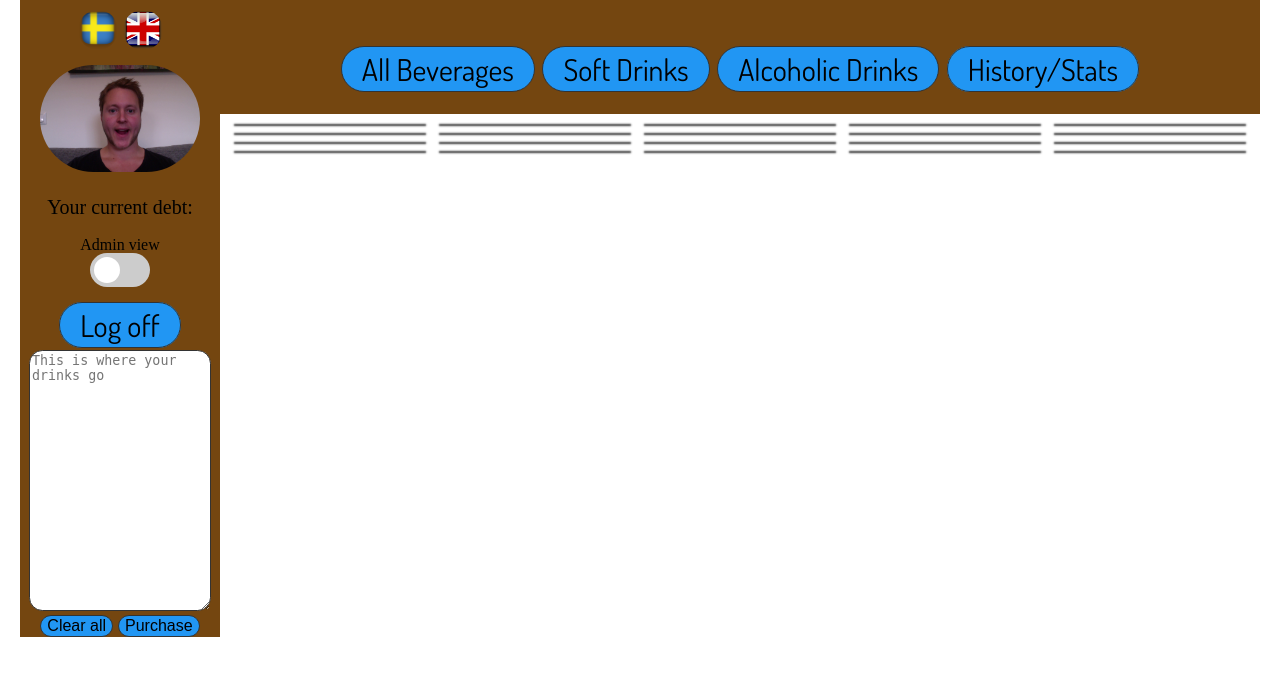
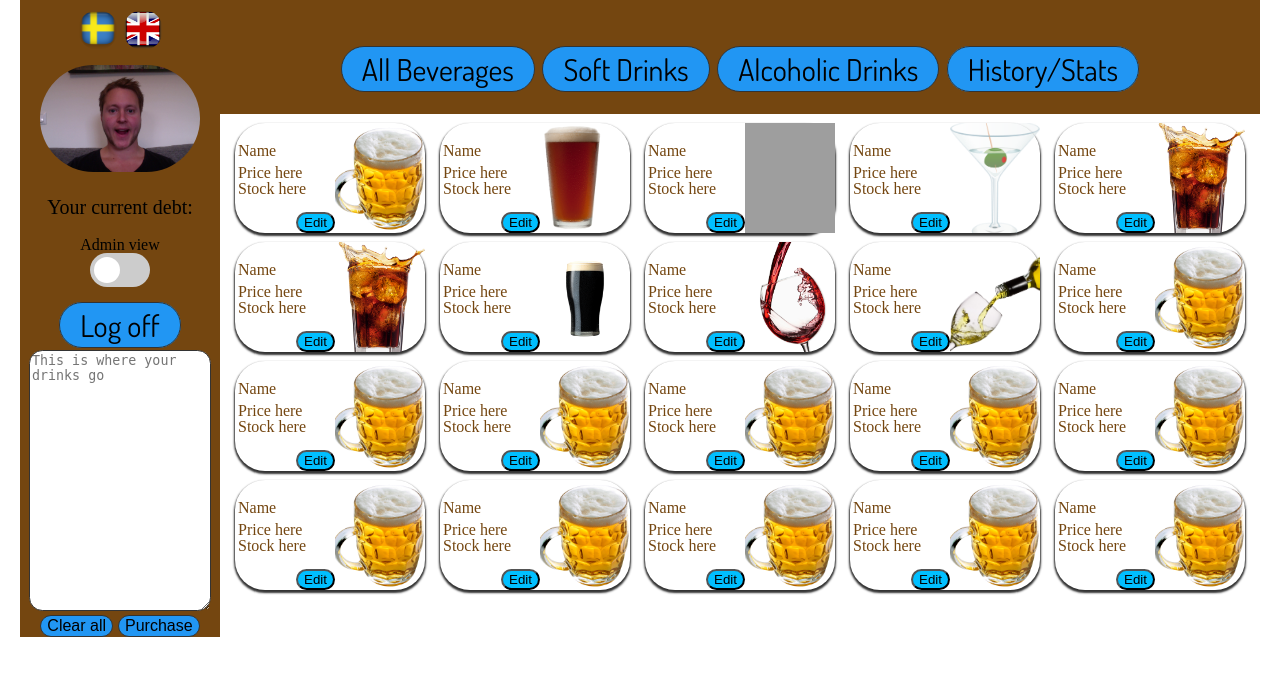
Before and after one commit to LaChapeliere/ipup, a PHP site: page /html/admin_index.html in a window 1280 px wide. Shown: the top 676 px of the page. Run offline with PHP 8.4, Linux system fonts and the light colour scheme; some libraries are stand-ins or nearby versions; grey boxes are pictures that could not be loaded.

Commit message:
Updated admin view and other finishing touches to certain parts

```diff
--- a/css/style.css
+++ b/css/style.css
@@ -244,6 +244,7 @@ input:checked + .slider:before {
     width: 100px;
     height: 110px;
     float: left;
+    position: relative; /* This is so I can use position absolute in the .editSlot. If written like this, this cemoes the parent div the .editSlot relates to, so when using the position: absolute, it wont place in the corner of the entire page, but the corner of the parent, namely this div :D */
 }
 
 /* All paragraphs of the slotLeft */
@@ -263,7 +264,12 @@ input:checked + .slider:before {
 
 /* The edit button for every slot */
 .editSlot {
-    float: right;
+    position: absolute;
+    right: 0;
+    bottom: 0;
+    background-color: deepskyblue;
+    border-radius: 1em;
+
 }
 
 
--- a/html/admin_index.html
+++ b/html/admin_index.html
@@ -84,38 +84,138 @@
             <table id="beveragesTable">
                <!-- Row one -->
             <tr>
-               <td></td>
-               <td></td>
-               <td></td>
-               <td></td>
-               <td></td>
+   				<td><div class="slotElement"> </div><div class="slotLeft">
+                    <p class="drinkName">Name</p>
+                    <p class="price">Price here</p>
+                    <p class="stock">Stock here</p>
+                    <button class="editSlot">Edit</button>
+                    </div></td>
+   				<td><div class="slotElement"> </div><div class="slotLeft">
+                    <p class="drinkName">Name</p>
+                    <p class="price">Price here</p>
+                    <p class="stock">Stock here</p>
+                    <button class="editSlot">Edit</button>
+                    </div></td>
+   				<td><div class="slotElement"> </div><div class="slotLeft">
+                    <p class="drinkName">Name</p>
+                    <p class="price">Price here</p>
+                    <p class="stock">Stock here</p>
+                    <button class="editSlot">Edit</button>
+                    </div></td>
+   				<td><div class="slotElement"> </div><div class="slotLeft">
+                    <p class="drinkName">Name</p>
+                    <p class="price">Price here</p>
+                    <p class="stock">Stock here</p>
+                    <button class="editSlot">Edit</button>
+                    </div></td>
+   				<td><div class="slotElement"> </div><div class="slotLeft">
+                    <p class="drinkName">Name</p>
+                    <p class="price">Price here</p>
+                    <p class="stock">Stock here</p>
+                    <button class="editSlot">Edit</button>
+                    </div></td>
             </tr>
 
             <!-- Row two -->
             <tr>
-               <td></td>
-               <td></td>
-               <td></td>
-               <td></td>
-               <td></td>
+   				<td><div class="slotElement"> </div><div class="slotLeft">
+                    <p class="drinkName">Name</p>
+                    <p class="price">Price here</p>
+                    <p class="stock">Stock here</p>
+                    <button class="editSlot">Edit</button>
+                    </div></td>
+   				<td><div class="slotElement"> </div><div class="slotLeft">
+                    <p class="drinkName">Name</p>
+                    <p class="price">Price here</p>
+                    <p class="stock">Stock here</p>
+                    <button class="editSlot">Edit</button>
+                    </div></td>
+   				<td><div class="slotElement"> </div><div class="slotLeft">
+                    <p class="drinkName">Name</p>
+                    <p class="price">Price here</p>
+                    <p class="stock">Stock here</p>
+                    <button class="editSlot">Edit</button>
+                    </div></td>
+   				<td><div class="slotElement"> </div><div class="slotLeft">
+                    <p class="drinkName">Name</p>
+                    <p class="price">Price here</p>
+                    <p class="stock">Stock here</p>
+                    <button class="editSlot">Edit</button>
+                    </div></td>
+   				<td><div class="slotElement"> </div><div class="slotLeft">
+                    <p class="drinkName">Name</p>
+                    <p class="price">Price here</p>
+                    <p class="stock">Stock here</p>
+                    <button class="editSlot">Edit</button>
+                    </div></td>
             </tr>
 
             <!-- Row three -->
             <tr>
-               <td></td>
-               <td></td>
-               <td></td>
-               <td></td>
-               <td></td>
+   				<td><div class="slotElement"> </div><div class="slotLeft">
+                    <p class="drinkName">Name</p>
+                    <p class="price">Price here</p>
+                    <p class="stock">Stock here</p>
+                    <button class="editSlot">Edit</button>
+                    </div></td>
+   				<td><div class="slotElement"> </div><div class="slotLeft">
+                    <p class="drinkName">Name</p>
+                    <p class="price">Price here</p>
+                    <p class="stock">Stock here</p>
+                    <button class="editSlot">Edit</button>
+                    </div></td>
+   				<td><div class="slotElement"> </div><div class="slotLeft">
+                    <p class="drinkName">Name</p>
+                    <p class="price">Price here</p>
+                    <p class="stock">Stock here</p>
+                    <button class="editSlot">Edit</button>
+                    </div></td>
+   				<td><div class="slotElement"> </div><div class="slotLeft">
+                    <p class="drinkName">Name</p>
+                    <p class="price">Price here</p>
+                    <p class="stock">Stock here</p>
+                    <button class="editSlot">Edit</button>
+                    </div></td>
+   				<td><div class="slotElement"> </div><div class="slotLeft">
+                    <p class="drinkName">Name</p>
+                    <p class="price">Price here</p>
+                    <p class="stock">Stock here</p>
+                    <button class="editSlot">Edit</button>
+                    </div></td>
             </tr>
 
             <!-- Row four -->
             <tr>
-               <td></td>
-               <td></td>
-               <td></td>
-               <td></td>
-               <td></td>
+   				<td><div class="slotElement"> </div><div class="slotLeft">
+                    <p class="drinkName">Name</p>
+                    <p class="price">Price here</p>
+                    <p class="stock">Stock here</p>
+                    <button class="editSlot">Edit</button>
+                    </div></td>
+   				<td><div class="slotElement"> </div><div class="slotLeft">
+                    <p class="drinkName">Name</p>
+                    <p class="price">Price here</p>
+                    <p class="stock">Stock here</p>
+                    <button class="editSlot">Edit</button>
+                    </div></td>
+   				<td><div class="slotElement"> </div><div class="slotLeft">
+                    <p class="drinkName">Name</p>
+                    <p class="price">Price here</p>
+                    <p class="stock">Stock here</p>
+                    <button class="editSlot">Edit</button>
+                    </div></td>
+   				<td><div class="slotElement"> </div><div class="slotLeft">
+                    <p class="drinkName">Name</p>
+                    <p class="price">Price here</p>
+                    <p class="stock">Stock here</p>
+                    <button class="editSlot">Edit</button>
+                    </div></td>
+   				<td><div class="slotElement"> </div><div class="slotLeft">
+                    <p class="drinkName">Name</p>
+                    <p class="price">Price here</p>
+                    <p class="stock">Stock here</p>
+                    <button class="editSlot">Edit</button>
+                    </div></td>
             </tr>
             </table>
 
```
Also changed, not shown: html/index.html (+19 -0 lines).
